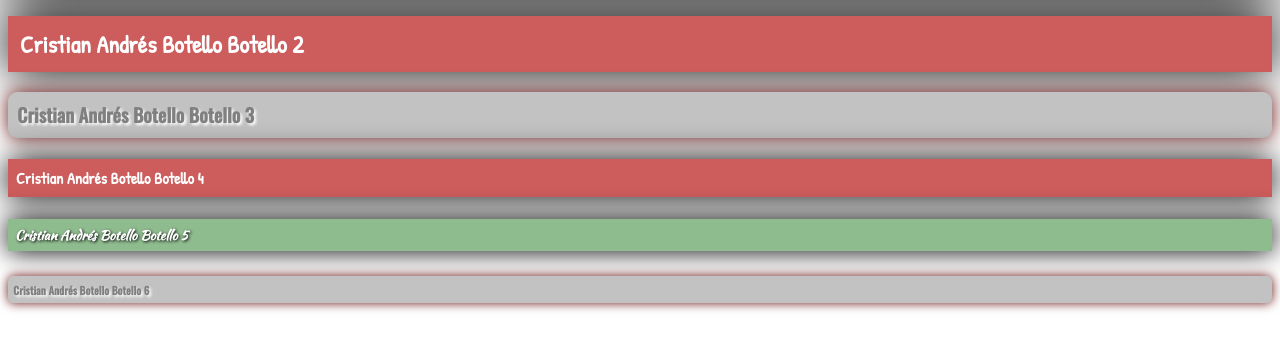
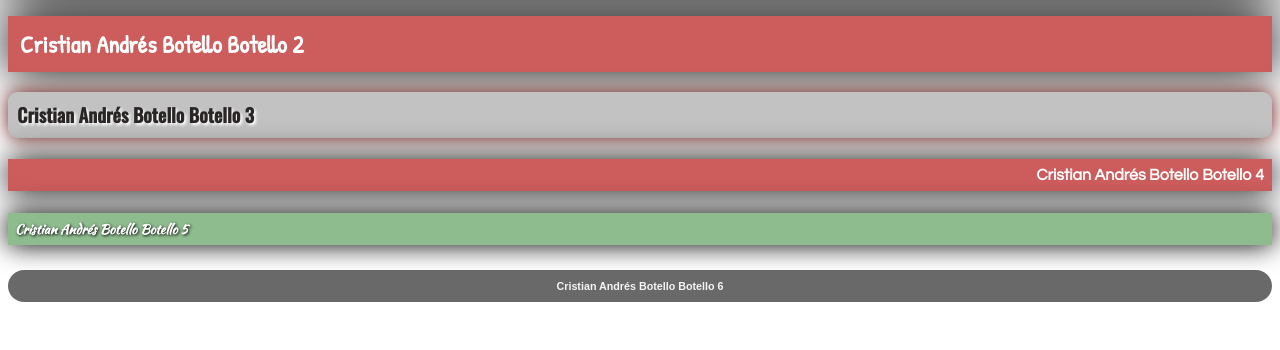
Before and after one commit to CristianAndresBotello/Titulos_HTML_CSS_JS_18_08_2021, a plain HTML site: page index.html in a window 1280 px wide. Shown: the part 106-456 px from the top of the page. Drawn offline with nearby package versions, Linux system fonts and the light colour scheme.

Commit message:
Titulos in the HTML

```diff
--- a/style.css
+++ b/style.css
@@ -21,12 +21,26 @@ h2:nth-of-type(1), h4{
     box-shadow: 0.01em 0.01em 2em black;
 }
 
-h3:nth-of-type(1), h6 {
+h3:nth-of-type(1){
     background-color: rgb(194, 194, 194);
     font-family: Oswald;
     padding: .5em;
-    color: gray;
+    color: #2a2626;
     box-shadow: 0.01em 0.01em 1em #691414;
     text-shadow: 2px  2px 3px white;
     border-radius: 0.5em;
 }
+
+h4{
+    font-family: century gothic;
+    text-align: right;
+}
+
+h6{
+    font-family: Arial, Helvetica, sans-serif;
+    background: dimgrey;
+    color: whitesmoke;
+    padding: 10px;
+    border-radius: 20px;
+    text-align: center;
+}
```
